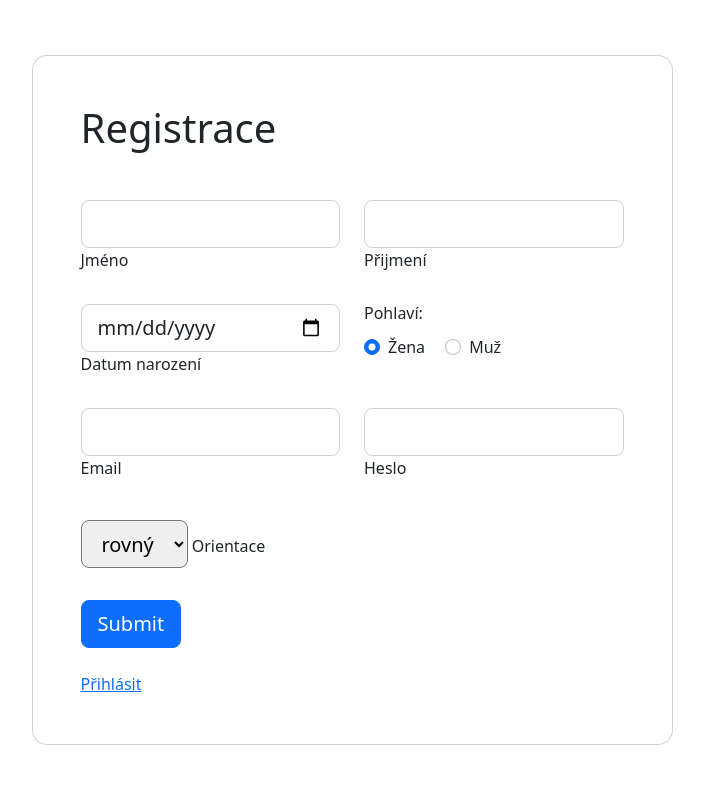
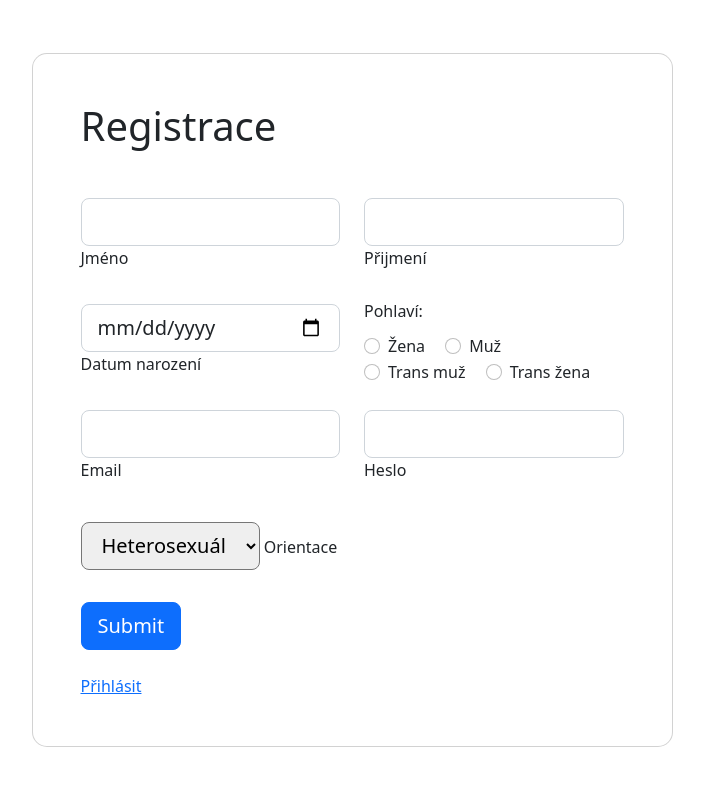
Before and after one commit to AdamProchy/Lexa, a PHP site: page / in a window 1280 px wide. Shown: the whole page, without its empty margins (288-992 px from the left). Run offline with PHP 8.4, Linux system fonts and the light colour scheme.

Commit message:
New DB, Reg & Log forms update
- New Admin credentials:
admin@admin.com
admin

- Added a favicon w/ a title to the registration form

- Underaged users can't register

- Added error messages to both forms
(TODO @AdamProchy : Frontend design to error messages)

- Updated both forms in accordance to the new DB

```diff
--- a/index.php
+++ b/index.php
@@ -1,5 +1,40 @@
 <?php
 include("config.php");
+$isAdult = true;
+if ($_SERVER["REQUEST_METHOD"] == "POST") {
+    $ageErr = "";
+    $firstName = $lastName = $birthdayDate = $gender = $email = $psw = $sexuality = $isAdult = "";
+    $firstName = filter_input(INPUT_POST, "firstName", FILTER_SANITIZE_SPECIAL_CHARS);
+    $lastName = filter_input(INPUT_POST, "lastName", FILTER_SANITIZE_SPECIAL_CHARS);
+    $birthdayDate = filter_input(INPUT_POST, "birthdayDate", FILTER_SANITIZE_SPECIAL_CHARS);
+    $gender = filter_input(INPUT_POST, "inlineRadioOptions", FILTER_SANITIZE_SPECIAL_CHARS);
+    $email = filter_input(INPUT_POST, "email", FILTER_SANITIZE_SPECIAL_CHARS);
+    $psw = filter_input(INPUT_POST, "psw", FILTER_SANITIZE_SPECIAL_CHARS);
+    $sexuality = filter_input(INPUT_POST, "sexuality", FILTER_SANITIZE_SPECIAL_CHARS);
+
+    $now = date("Y-m-d");
+    $diff = date_diff(date_create($birthdayDate), date_create($now));
+
+    if ($diff->format('%y') >= 18) {
+        $isAdult = true;
+    } else {
+        $isAdult = false;
+    }
+    if ($isAdult) {
+        $sql = "INSERT INTO credentials (firstName, lastName, gender, sexuality, birthDate, email, psw)
+                VALUES ('$firstName', '$lastName', '$gender', '$sexuality', '$birthdayDate', '$email', '$psw')";
+
+        if (mysqli_query($conn, $sql)) {
+            header("location: login.php");
+            exit();
+        } else {
+            echo "Error: " . $sql . "<br>" . mysqli_error($conn);
+        }
+        echo "Jsi v databázi";
+    }
+}
+
+mysqli_close($conn);
 ?>
 
 <!---------------------------------------------------->
@@ -13,11 +48,17 @@ include("config.php");
     <meta name="viewport" content="width=device-width, initial-scale=1.0">
     <link rel="stylesheet" href="register.css">
     <link href="https://cdn.jsdelivr.net/npm/bootstrap@5.2.2/dist/css/bootstrap.min.css" rel="stylesheet" integrity="sha384-Zenh87qX5JnK2Jl0vWa8Ck2rdkQ2Bzep5IDxbcnCeuOxjzrPF/et3URy9Bv1WTRi" crossorigin="anonymous">
-    <title>Registrace</title>
+    <link rel="icon" type="image/x-icon" href="./img/favicon.ico">
+    <title>🖤 Moje Rande 🧡 - Registrace</title>
 </head>
 
 <body>
     <form action="<?php htmlspecialchars($_SERVER["PHP_SELF"]) ?>" method="post">
+
+        <!--Error zpráva, která se zobrazí, pokud je uživatel mladší než 18 let-->
+        <?php if ($isAdult == false) : ?>
+            <span>Bohužel nejsi starší 18ti let</span>
+        <?php endif; ?>
 
 
         <section class="vh-100 gradient-custom">
@@ -32,13 +73,13 @@ include("config.php");
                                     <div class="row">
                                         <div class="col-md-6 mb-4">
                                             <div class="form-outline">
-                                                <input type="text" id="firstName" class="form-control form-control-lg" required/>
+                                                <input type="text" id="firstName" name="firstName" class="form-control form-control-lg" required />
                                                 <label class="form-label" for="firstName">Jméno</label>
                                             </div>
                                         </div>
                                         <div class="col-md-6 mb-4">
                                             <div class="form-outline">
-                                                <input type="text" id="lastName" class="form-control form-control-lg" required/>
+                                                <input type="text" id="lastName" name="lastName" class="form-control form-control-lg" required />
                                                 <label class="form-label" for="lastName">Přijmení</label>
                                             </div>
 
@@ -49,7 +90,7 @@ include("config.php");
                                     <div class="row">
                                         <div class="col-md-6 mb-4 d-flex align-items-center">
                                             <div class="form-outline datepicker w-100">
-                                                <input type="date" class="form-control form-control-lg" id="birthdayDate" required/>
+                                                <input type="date" class="form-control form-control-lg" name="birthdayDate" id="birthdayDate" required />
                                                 <label for="birthdayDate" class="form-label">Datum narození</label>
                                             </div>
                                         </div>
@@ -57,13 +98,23 @@ include("config.php");
                                             <h6 class="mb-2 pb-1">Pohlaví: </h6>
 
                                             <div class="form-check form-check-inline">
-                                                <input class="form-check-input" type="radio" name="inlineRadioOptions" id="femaleGender" value="option1" checked />
+                                                <input class="form-check-input" type="radio" name="inlineRadioOptions" id="femaleGender" value="F" />
                                                 <label class="form-check-label" for="femaleGender">Žena</label>
                                             </div>
 
                                             <div class="form-check form-check-inline">
-                                                <input class="form-check-input" type="radio" name="inlineRadioOptions" id="maleGender" value="option2" />
+                                                <input class="form-check-input" type="radio" name="inlineRadioOptions" id="maleGender" value="M" />
                                                 <label class="form-check-label" for="maleGender">Muž</label>
+                                            </div>
+
+                                            <div class="form-check form-check-inline">
+                                                <input class="form-check-input" type="radio" name="inlineRadioOptions" id="FtMGender" value="FtM" />
+                                                <label class="form-check-label" for="FtMGender">Trans muž</label>
+                                            </div>
+
+                                            <div class="form-check form-check-inline">
+                                                <input class="form-check-input" type="radio" name="inlineRadioOptions" id="MtFGender" value="MtF" />
+                                                <label class="form-check-label" for="MtFGender">Trans žena</label>
                                             </div>
                                         </div>
                                     </div>
@@ -72,14 +123,14 @@ include("config.php");
                                         <div class="col-md-6 mb-4 pb-2">
 
                                             <div class="form-outline">
-                                                <input type="email" id="emailAddress" class="form-control form-control-lg" />
+                                                <input type="email" id="emailAddress" name="email" class="form-control form-control-lg" />
                                                 <label class="form-label" for="emailAddress">Email</label>
                                             </div>
 
                                         </div>
                                         <div class="col-md-6 mb-4 pb-2">
                                             <div class="form-outline">
-                                                <input type="password" id="psw" class="form-control form-control-lg" />
+                                                <input type="password" id="psw" name="psw" class="form-control form-control-lg" />
                                                 <label class="form-label" for="psw">Heslo</label>
                                             </div>
                                         </div>
@@ -87,21 +138,22 @@ include("config.php");
 
                                     <div class="row">
                                         <div class="col-12">
-
-                                            <select class="select form-control-lg">
-                                                <option value="1">rovný</option>
-                                                <option value="2">gej</option>
-                                                <option value="3">lesba</option>
-                                                <option value="4">bi</option>
+                                            <select class="select form-control-lg" name="sexuality">
+                                                <option value="S">Heterosexuál</option>
+                                                <option value="G">Homosexuál</option>
+                                                <option value="L">Lesba</option>
+                                                <option value="B">Bisexuál</option>
+                                                <option value="A">Asexuál</option>
+                                                <option value="P">Pansexuál</option>
+                                                <option value="Q">Queer</option>
+                                                <option value="?">Nejistý</option>
                                             </select>
                                             <label class="form-label select-label">Orientace</label>
-
                                         </div>
                                     </div>
 
                                     <div class="mt-4 pt-2">
                                         <input class="btn btn-primary btn-lg" type="submit" value="Submit" />
-
                                     </div>
                                     <br>
                                     <a href="./login.php">Přihlásit</a>
@@ -123,18 +175,5 @@ include("config.php");
 <!---------------------------------------------------->
 
 <?php
-if ($_SERVER["REQUEST_METHOD"] == "POST") {
-    $uname = filter_input(INPUT_POST, "uname", FILTER_SANITIZE_SPECIAL_CHARS);
-    $psw = filter_input(INPUT_POST, "psw", FILTER_SANITIZE_SPECIAL_CHARS);
-    $hash = password_hash($psw, PASSWORD_DEFAULT);
-    $psw = $hash;
-    echo ($uname . " " . $psw . "<br>");
-    $sql = "insert into credentials (uname, psw) values ('$uname', '$psw')";
-    if (mysqli_query($conn, $sql)) {
-        header("location: login.php");
-    } else {
-        echo "Error: " . $sql . "<br>" . mysqli_error($conn);
-    }
-}
-mysqli_close($conn);
+
 ?>
```
Also changed, not shown: login.php (+24 -24 lines), mojerandedb.sql (+11 -6 lines).
